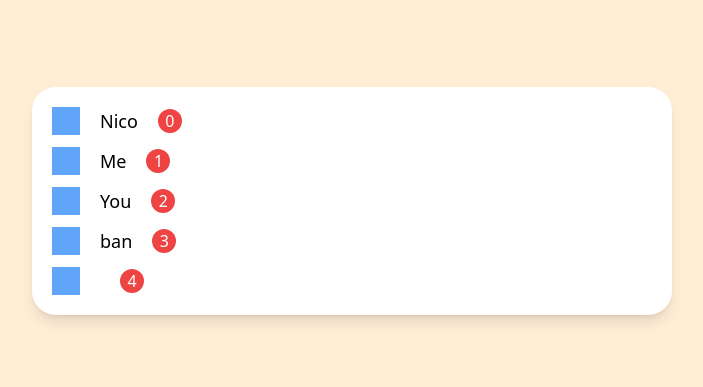
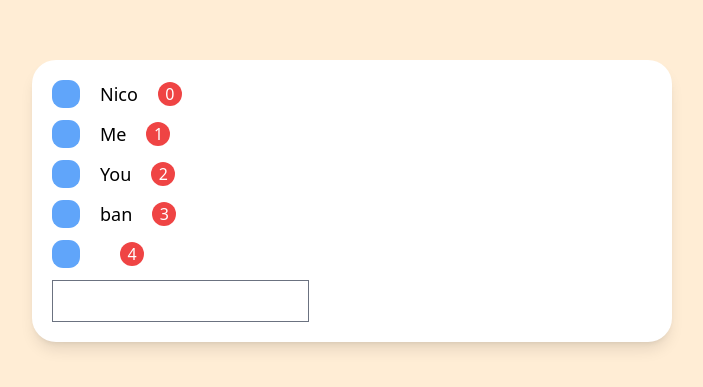
Before and after one commit to banminseok/dangeun-market-reload, a Next.js app: page / in a window 1280 px wide. Shown: the part 199-586 px from the top of the page, without its empty margins (288-991 px from the left). Built offline with nearby package versions, Linux system fonts and the light colour scheme.

Commit message:
3.12 require('@tailwindcss/forms'), plugins

```diff
--- a/app/page.tsx
+++ b/app/page.tsx
@@ -13,7 +13,9 @@ export default function Home() {
           </div>
         </div>
         )}
-
+        <div>
+          <input type="text"/>
+        </div>
       </div>
     </main>
   );
--- a/tailwind.config.ts
+++ b/tailwind.config.ts
@@ -6,8 +6,16 @@ const config: Config = {
     "./components/**/*.{js,ts,jsx,tsx,mdx}",
     "./app/**/*.{js,ts,jsx,tsx,mdx}",
   ],
-  theme: {},
-  plugins: [],
+  theme: {
+    extend:{
+      borderRadius:{
+        "sexy-name":"11.11px",
+      }
+    }
+  },
+  plugins: [
+    require('@tailwindcss/forms'),
+  ],
   "headwind.runOnSave": true,
   "headwind.removeDuplicates": true,
 };
```
